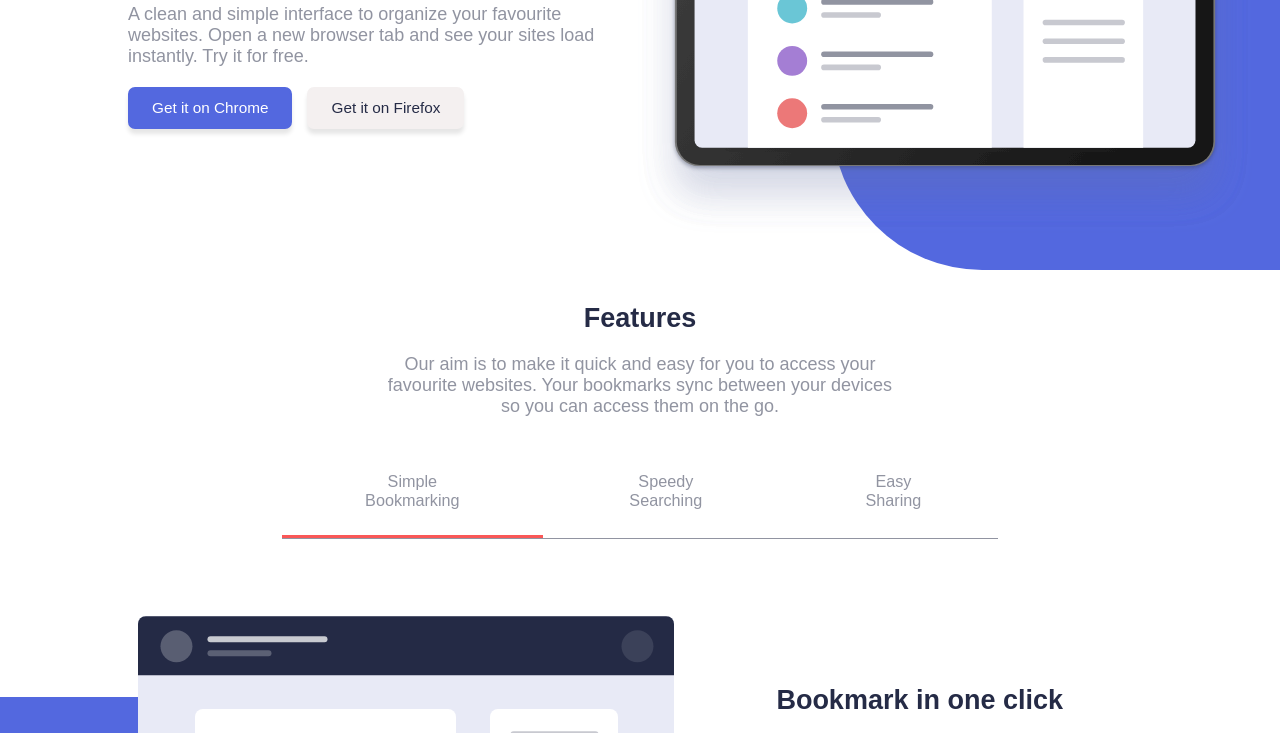
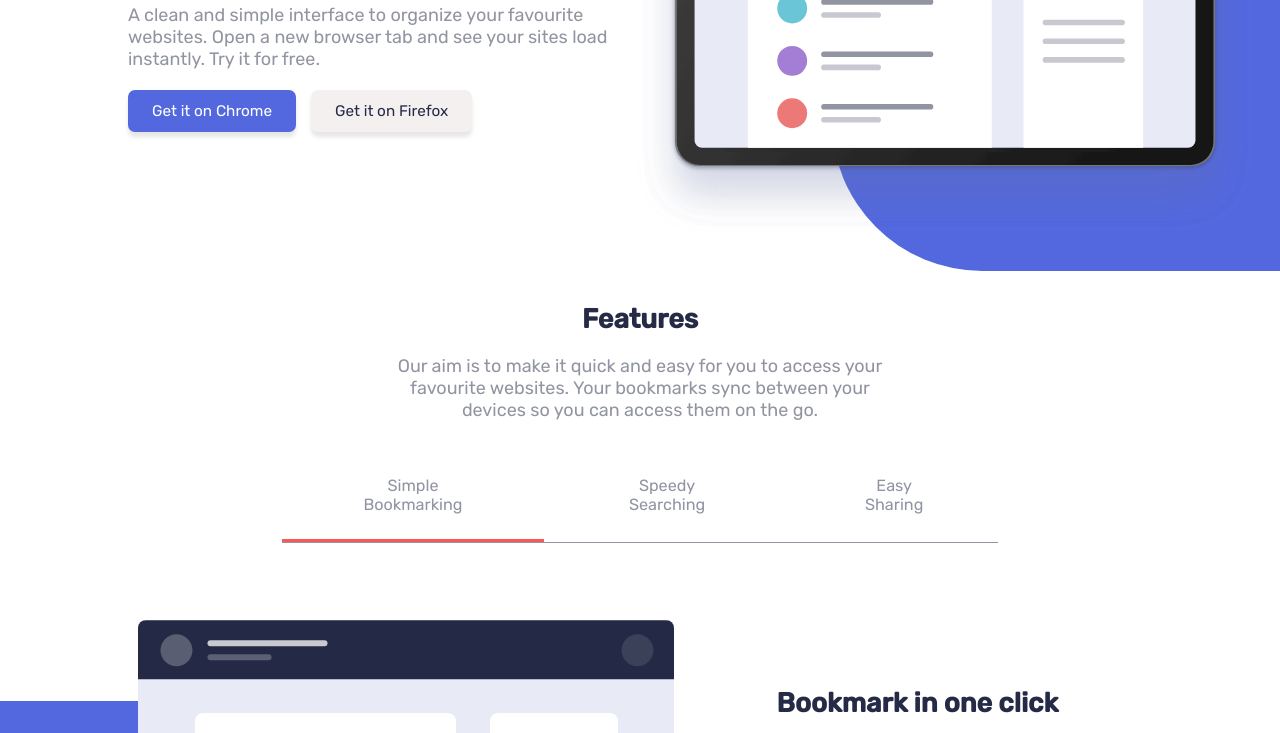
Before and after one commit to M2AML/Bookmark-landing-page, a plain HTML site: page index.html in a window 1280 px wide. Shown: the part 320-1053 px from the top of the page. Drawn offline with Linux system fonts and the light colour scheme.

Commit message:
Update index.html

```diff
--- a/index.html
+++ b/index.html
@@ -6,6 +6,8 @@
     <meta name="viewport" content="width=device-width, initial-scale=1.0">
     <link rel="stylesheet" href="style.css">
     <link rel="icon" type="image/png" sizes="32x32" href="./images/favicon-32x32.png">
+    <link rel="preconnect" href="https://fonts.gstatic.com">
+    <link href="https://fonts.googleapis.com/css2?family=Rubik:wght@400;500&display=swap" rel="stylesheet">
     <title>Frontend Mentor | Bookmark landing page</title>
 </head>
 
```
